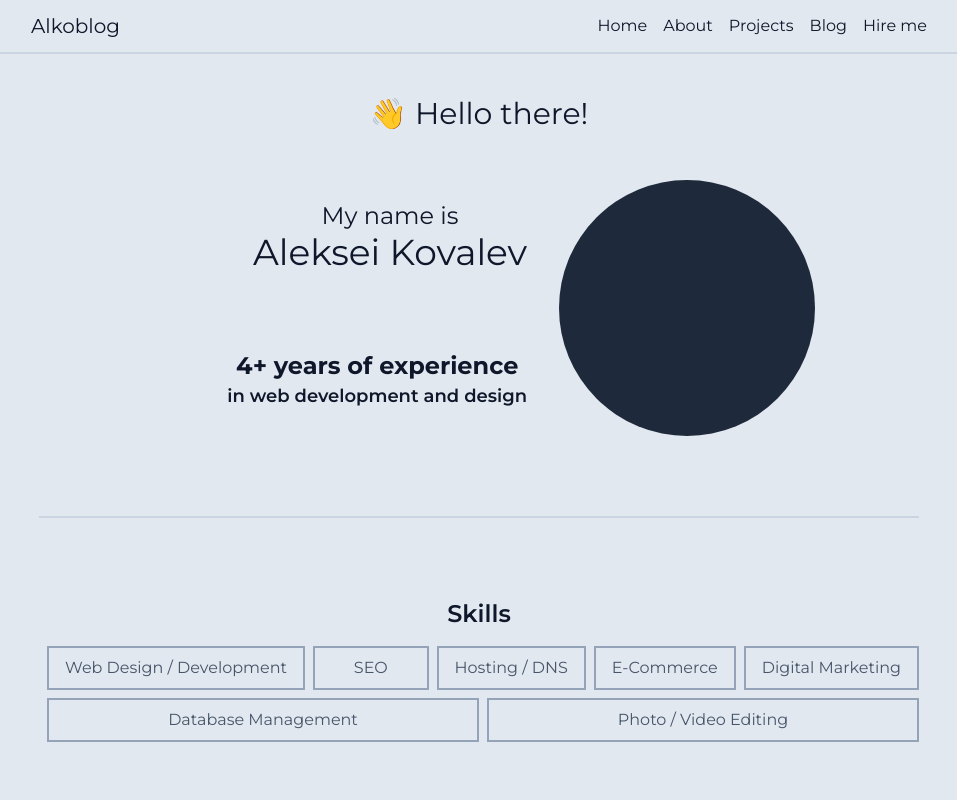
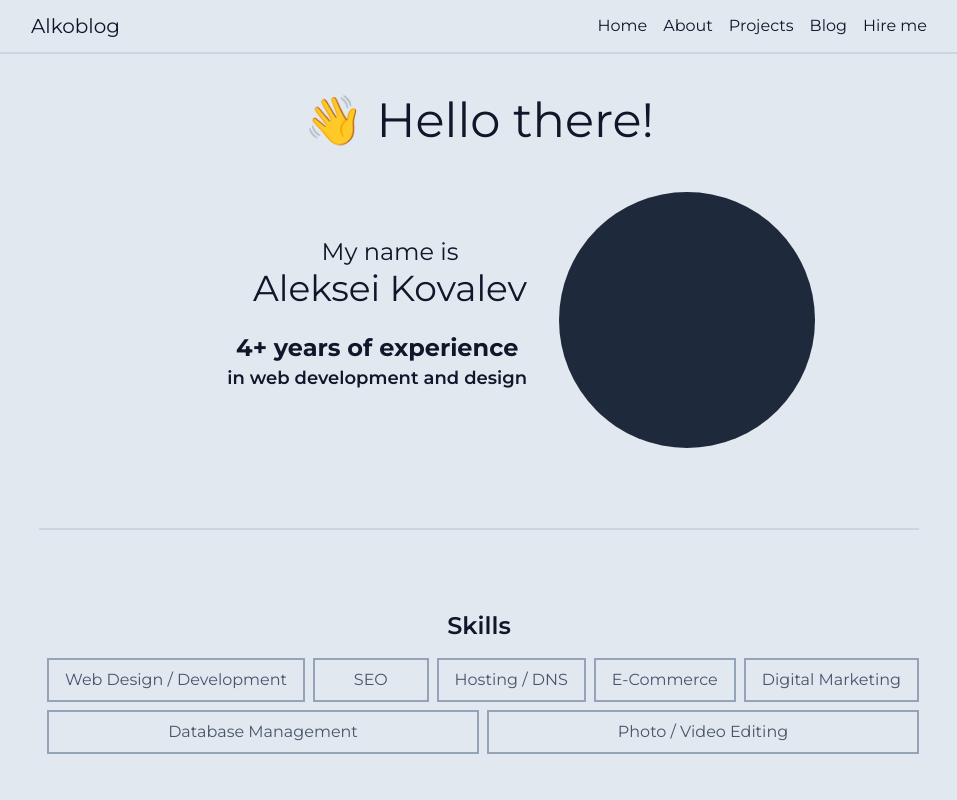
Before and after one commit to kalexei/alkoblog, a Next.js app: page / in a window 1280 px wide. Shown: the top 800 px of the page, without its empty margins (161-1118 px from the left). Built offline with nearby package versions, Linux system fonts and the light colour scheme.

Commit message:
responsive introduction

```diff
--- a/app/page.tsx
+++ b/app/page.tsx
@@ -10,13 +10,15 @@ const Home: React.FC = () => {
         id="introduction"
         className={"flex flex-col justify-around items-stretch text-center"}
       >
-        <h2 className={"text-3xl mb-12"}>{"👋 Hello there!"}</h2>
+        <h2 className={"text-3xl mb-12 sm:text-4xl md:text-5xl"}>
+          {"👋 Hello there!"}
+        </h2>
         <div
           className={
-            "grid place-items-center gap-8 sm:grid-cols-[2fr_1fr] sm:grid-rows-2 sm:max-w-2xl sm:mx-auto"
+            "grid place-items-center gap-8 sm:grid-cols-[2fr_1fr] sm:grid-rows-2 sm:max-w-2xl sm:gap-y-6 sm:gap-x-8 sm:mx-auto"
           }
         >
-          <div className={"sm:justify-self-end"}>
+          <div className={"sm:justify-self-end sm:self-end"}>
             <p className={"text-lg md:text-2xl"}>{"My name is"}</p>
             <h3 className={"text-3xl md:text-4xl"}>{"Aleksei Kovalev"}</h3>
           </div>
@@ -32,7 +34,7 @@ const Home: React.FC = () => {
           width={150}
           className={"rounded-full mb-8 self-center"}
         /> */}
-          <p className={"flex flex-col sm:justify-self-end"}>
+          <p className={"flex flex-col sm:justify-self-end sm:self-start "}>
             <span className={"font-bold text-xl sm:text-2xl"}>
               {" 4+ years of experience "}
             </span>
```
